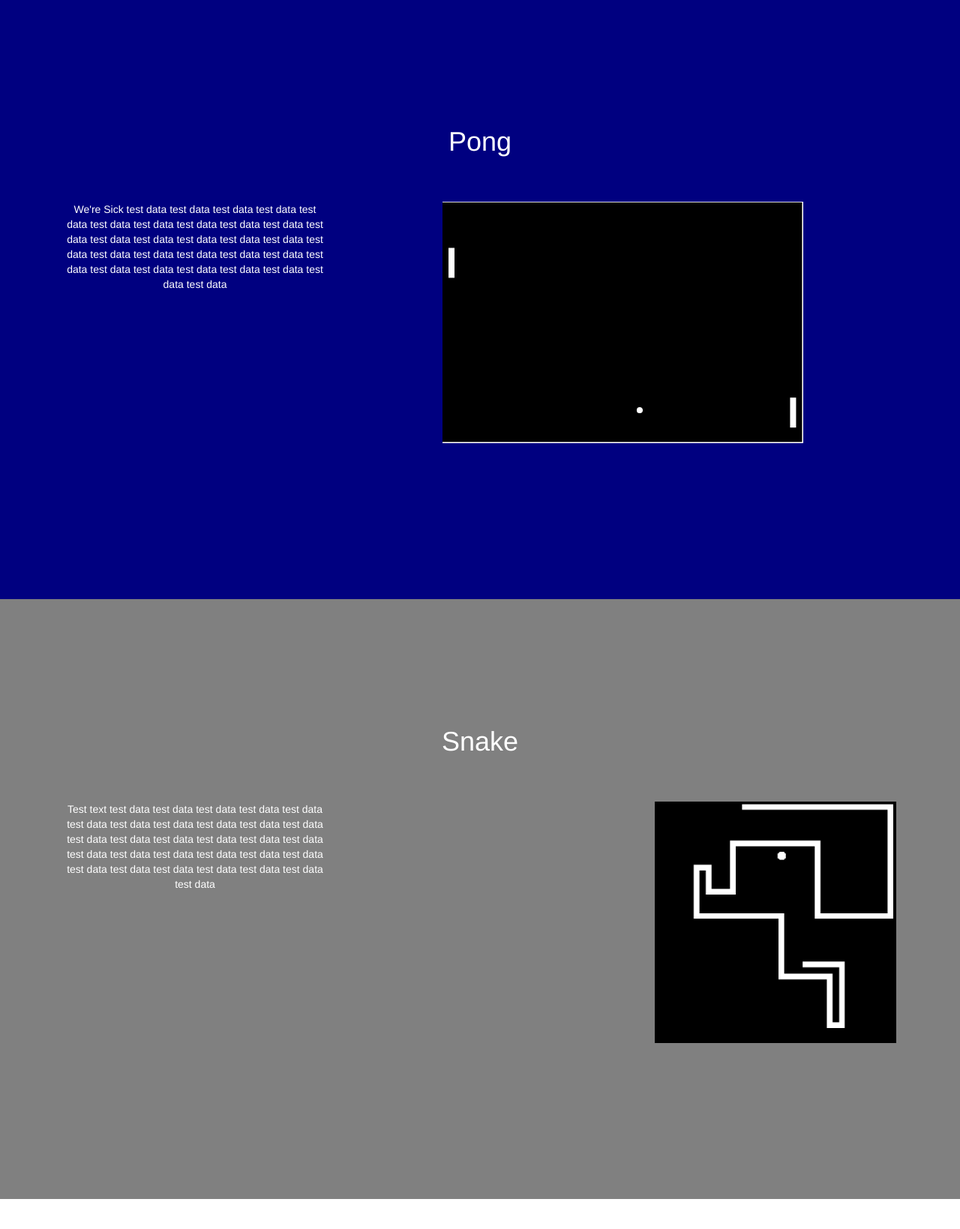
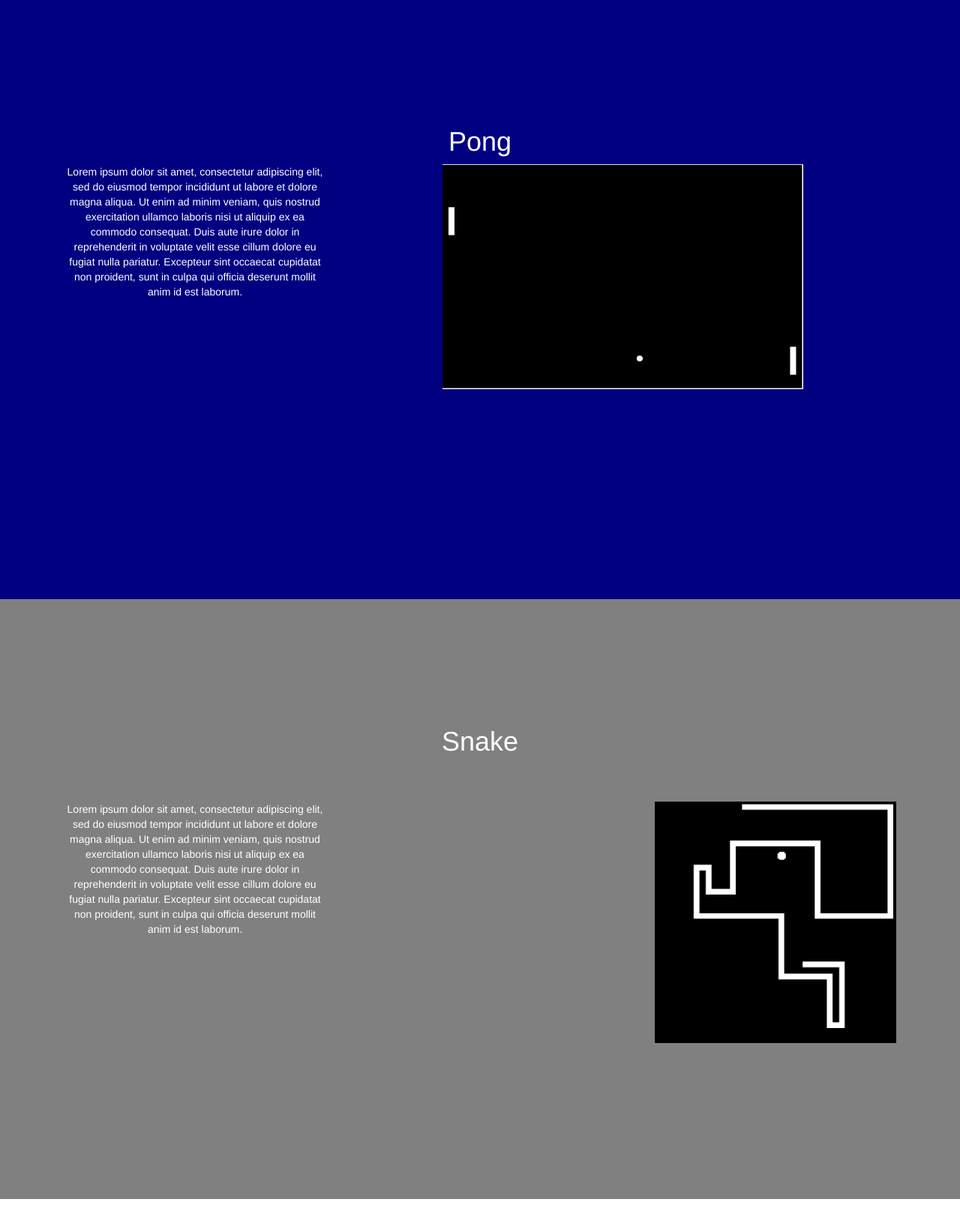
Before and after one commit to Rydhutton/GameSite, a Django app: page / in a window 1280 px wide. Shown: the part 801-2440 px from the top of the page at 75% size. Run offline with Django 3.2, Linux system fonts and the light colour scheme; some libraries are stand-ins or nearby versions.

Commit message:
Fix layout

```diff
--- a/gamesite/homepage/templates/homepage/index.html
+++ b/gamesite/homepage/templates/homepage/index.html
@@ -90,16 +90,10 @@
                 <div class="col-lg-12">
                     <h1>Pong</h1>
                     <div class="col-lg-4">
-                    	<p></p>
-                    	<br>
-                    	<br>
-						<p>We're Sick test data test data test data test data test data test data test data test data test data test data test data test data test data test data test data test data test data test data test data test data test data test data test data test data test data test data test data test data test data test data </p>
+						<p>Lorem ipsum dolor sit amet, consectetur adipiscing elit, sed do eiusmod tempor incididunt ut labore et dolore magna aliqua. Ut enim ad minim veniam, quis nostrud exercitation ullamco laboris nisi ut aliquip ex ea commodo consequat. Duis aute irure dolor in reprehenderit in voluptate velit esse cillum dolore eu fugiat nulla pariatur. Excepteur sint occaecat cupidatat non proident, sunt in culpa qui officia deserunt mollit anim id est laborum.</p>
 					</div>
 					<div class="col-lg-8">
-						<p></p>
-						<br>
-						<br>
-						<img src="{% static 'homepage/imgs/pong.png' %}" height="322" width="481" align="middle"/>
+						<img src="{% static 'homepage/imgs/pong.png' %}" height="300" width="481" align="middle"/>
 					</div>
                 </div>
             </div>
@@ -116,7 +110,7 @@
                     	<p></p>
                     	<br>
                     	<br>
-						<p>Test text test data test data test data test data test data test data test data test data test data test data test data test data test data test data test data test data test data test data test data test data test data test data test data test data test data test data test data test data test data test data </p>
+						<p>Lorem ipsum dolor sit amet, consectetur adipiscing elit, sed do eiusmod tempor incididunt ut labore et dolore magna aliqua. Ut enim ad minim veniam, quis nostrud exercitation ullamco laboris nisi ut aliquip ex ea commodo consequat. Duis aute irure dolor in reprehenderit in voluptate velit esse cillum dolore eu fugiat nulla pariatur. Excepteur sint occaecat cupidatat non proident, sunt in culpa qui officia deserunt mollit anim id est laborum.</p>
 					</div>
 					<div class="col-lg-8">
 						<p></p>
```
Also changed, not shown: gamesite/db.sqlite3, 17 other files.
